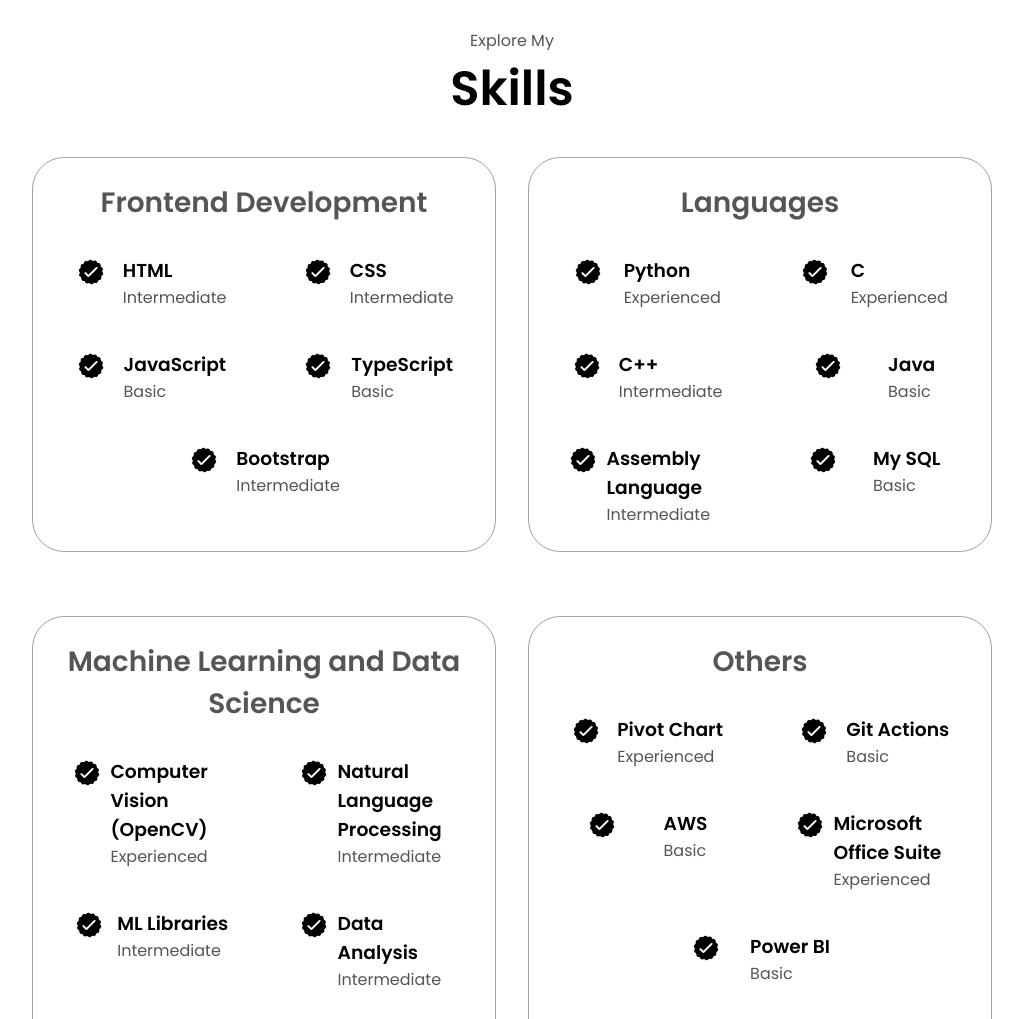
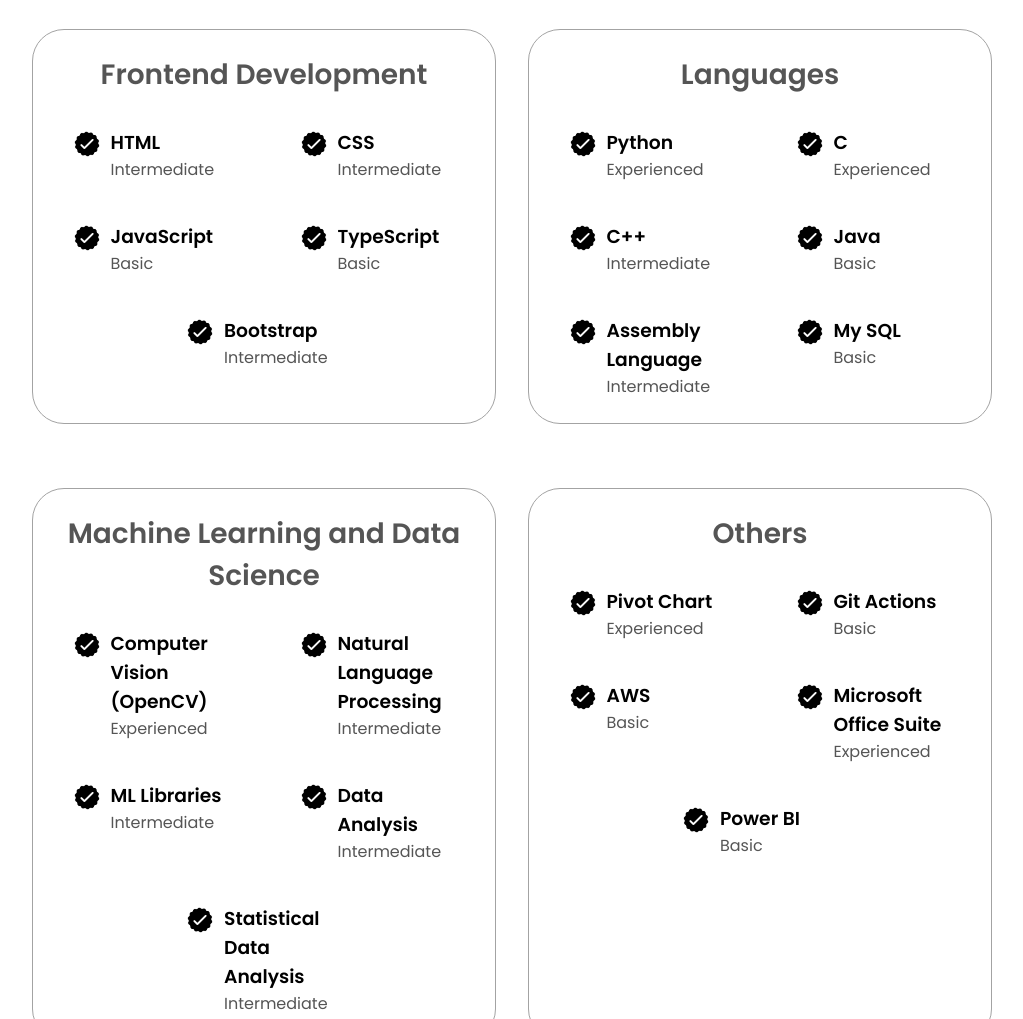
Before and after one commit to ShivamAralikatti/Portfolio, a plain HTML site: page index.html in a window 1280 px wide. Shown: the part 1668-2687 px from the top of the page, without its empty margins (128-1151 px from the left). Drawn offline with nearby package versions, Linux system fonts and the light colour scheme.

Commit message:
Final Commit

```diff
--- a/style.css
+++ b/style.css
@@ -150,7 +150,7 @@ a:hover {
 
 section {
   padding-top: 4vh;
-  height: 96vh;
+  /* height: 96vh; */
   margin: 0 10rem;
   box-sizing: border-box;
   min-height: fit-content;
@@ -345,7 +345,7 @@ section {
 article {
   display: flex;
   width: 10rem;
-  justify-content: space-around;
+  justify-content: flex-start;
   gap: 0.5rem;
 }
 
```
Also changed, not shown: 1 other file.
